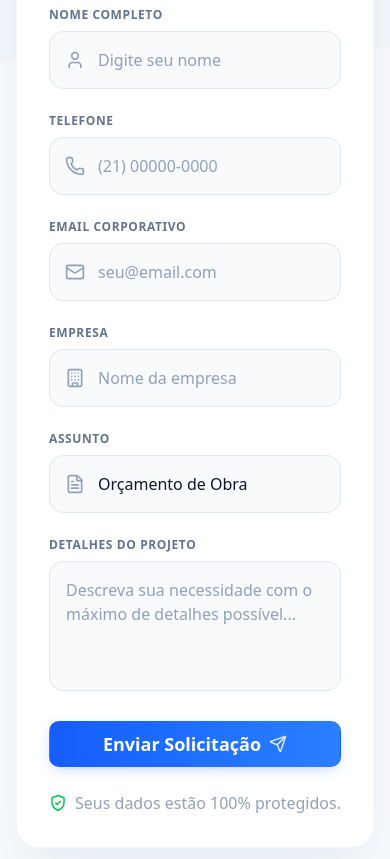
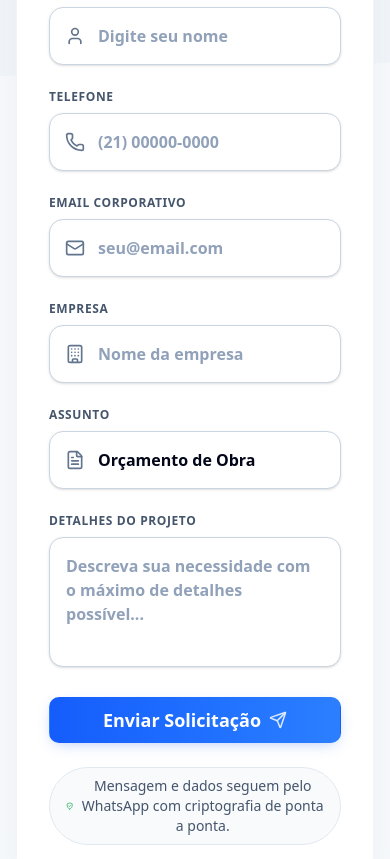
Before and after one commit to victorbraga8/filadelfia-obras, a React (Vite) app: page / in a window 390 px wide. Shown: the part 9200-10059 px from the top of the page. Built offline with nearby package versions, Linux system fonts and the light colour scheme.

Commit message:
feat: enhance contact form functionality with validation and WhatsApp integration

```diff
--- a/src/components/contato.tsx
+++ b/src/components/contato.tsx
@@ -1,3 +1,5 @@
+import type { ChangeEvent, FormEvent } from "react";
+import { useEffect, useRef, useState } from "react";
 import { Instagram, Mail, MapPin, Phone, MessageCircle, Send, User, Building, FileText } from "lucide-react";
 
 import {
@@ -6,9 +8,92 @@ import {
   CONTACT_PHONE_DISPLAY,
   CONTACT_PHONE_HREF,
   CONTACT_WHATSAPP_HREF,
+  buildContactFormWhatsAppHref,
+  formatBrazilianPhoneInput,
+  getContactFormSpamBlockReason,
 } from "@/lib/contact";
 
+const contactLabelClassName =
+  "block text-xs font-bold text-slate-600 uppercase tracking-wider mb-2 group-focus-within:text-blue-700 transition-colors";
+const contactIconClassName =
+  "absolute left-4 top-1/2 -translate-y-1/2 text-slate-500 w-5 h-5 group-focus-within:text-blue-700 transition-colors";
+const contactControlClassName =
+  "w-full rounded-xl border border-slate-300 bg-white text-slate-950 shadow-sm outline-none transition-all font-semibold placeholder:text-slate-400 hover:border-slate-400 focus:border-blue-600 focus:bg-white focus:ring-4 focus:ring-blue-600/20 focus:shadow-[0_10px_30px_-18px_rgba(37,99,235,0.75)] [&:-webkit-autofill]:shadow-[inset_0_0_0_1000px_white] [&:-webkit-autofill]:[-webkit-text-fill-color:#020617] [&:-webkit-autofill]:caret-slate-950";
+const contactInputClassName = `${contactControlClassName} pl-12 pr-4 py-4`;
+const contactPhonePattern = "^\\([0-9]{2}\\) [0-9]{4,5}-[0-9]{4}$";
+const submitFeedbackDurationMs = 8000;
+
+function getFormFieldValue(formData: FormData, fieldName: string) {
+  const value = formData.get(fieldName);
+
+  return typeof value === "string" ? value : "";
+}
+
 export default function Contato() {
+  const formStartedAtRef = useRef(0);
+  const lastSubmittedAtRef = useRef(0);
+  const [phoneValue, setPhoneValue] = useState("");
+  const [submitFeedback, setSubmitFeedback] = useState<string | null>(null);
+  const [submitFeedbackTone, setSubmitFeedbackTone] = useState<"error" | "success" | null>(null);
+
+  useEffect(() => {
+    if (!submitFeedback) {
+      return;
+    }
+
+    const timeoutId = window.setTimeout(() => {
+      setSubmitFeedback(null);
+      setSubmitFeedbackTone(null);
+    }, submitFeedbackDurationMs);
+
+    return () => window.clearTimeout(timeoutId);
+  }, [submitFeedback]);
+
+  const handleFormInteraction = () => {
+    if (formStartedAtRef.current === 0) {
+      formStartedAtRef.current = Date.now();
+    }
+  };
+
+  const handlePhoneChange = (event: ChangeEvent<HTMLInputElement>) => {
+    setPhoneValue(formatBrazilianPhoneInput(event.target.value));
+  };
+
+  const handleSubmit = (event: FormEvent<HTMLFormElement>) => {
+    event.preventDefault();
+
+    const form = event.currentTarget;
+    const formData = new FormData(form);
+    const now = Date.now();
+    const spamBlockReason = getContactFormSpamBlockReason({
+      elapsedMs: formStartedAtRef.current > 0 ? now - formStartedAtRef.current : 0,
+      honeypotValue: getFormFieldValue(formData, "companyWebsite"),
+      lastSubmittedAt: lastSubmittedAtRef.current,
+      now,
+    });
+
+    if (spamBlockReason) {
+      setSubmitFeedbackTone("error");
+      setSubmitFeedback(spamBlockReason);
+      return;
+    }
+
+    const whatsappHref = buildContactFormWhatsAppHref({
+      fullName: getFormFieldValue(formData, "fullName"),
+      phone: getFormFieldValue(formData, "phone"),
+      email: getFormFieldValue(formData, "email"),
+      company: getFormFieldValue(formData, "company"),
+      subject: getFormFieldValue(formData, "subject"),
+      details: getFormFieldValue(formData, "details"),
+    });
+
+    lastSubmittedAtRef.current = now;
+    setSubmitFeedbackTone("success");
+    setSubmitFeedback("Recebemos sua mensagem. O WhatsApp foi aberto para concluir o envio.");
+
+    window.open(whatsappHref, "_blank", "noopener,noreferrer");
+  };
+
   return (
     <section id="contato" className="py-20 md:py-24 bg-slate-50 relative overflow-hidden">
 
@@ -118,45 +203,58 @@ export default function Contato() {
               </div>
             </div>
 
-            <form className="space-y-6">
+            <form className="space-y-6" onFocus={handleFormInteraction} onChange={handleFormInteraction} onSubmit={handleSubmit}>
+              <div
+                className="absolute left-[-5000px] top-auto h-px w-px overflow-hidden"
+                aria-hidden="true"
+              >
+                <label htmlFor="company-website">Site da empresa</label>
+                <input
+                  id="company-website"
+                  name="companyWebsite"
+                  type="text"
+                  tabIndex={-1}
+                  autoComplete="off"
+                />
+              </div>
               <div className="grid grid-cols-1 md:grid-cols-2 gap-6">
                 <div className="group relative">
-                  <label className="block text-xs font-bold text-slate-500 uppercase tracking-wider mb-2 group-focus-within:text-blue-600 transition-colors">Nome Completo</label>
+                  <label htmlFor="contact-full-name" className={contactLabelClassName}>Nome Completo</label>
                   <div className="relative">
-                    <User className="absolute left-4 top-1/2 -translate-y-1/2 text-slate-400 w-5 h-5 group-focus-within:text-blue-600 transition-colors" />
-                    <input type="text" className="w-full pl-12 pr-4 py-4 rounded-xl bg-slate-50 border border-slate-200 focus:border-blue-600 focus:bg-white focus:ring-4 focus:ring-blue-600/10 outline-none transition-all font-medium text-slate-900 placeholder:text-slate-400" placeholder="Digite seu nome" />
+                    <User className={contactIconClassName} />
+                    <input id="contact-full-name" name="fullName" type="text" autoComplete="name" minLength={3} maxLength={120} required className={contactInputClassName} placeholder="Digite seu nome" />
                   </div>
                 </div>
                 <div className="group relative">
-                  <label className="block text-xs font-bold text-slate-500 uppercase tracking-wider mb-2 group-focus-within:text-blue-600 transition-colors">Telefone</label>
+                  <label htmlFor="contact-phone" className={contactLabelClassName}>Telefone</label>
                   <div className="relative">
-                    <Phone className="absolute left-4 top-1/2 -translate-y-1/2 text-slate-400 w-5 h-5 group-focus-within:text-blue-600 transition-colors" />
-                    <input type="tel" className="w-full pl-12 pr-4 py-4 rounded-xl bg-slate-50 border border-slate-200 focus:border-blue-600 focus:bg-white focus:ring-4 focus:ring-blue-600/10 outline-none transition-all font-medium text-slate-900 placeholder:text-slate-400" placeholder="(21) 00000-0000" />
+                    <Phone className={contactIconClassName} />
+                    <input id="contact-phone" name="phone" type="tel" autoComplete="tel" inputMode="numeric" minLength={14} maxLength={15} pattern={contactPhonePattern} value={phoneValue} onChange={handlePhoneChange} required className={contactInputClassName} placeholder="(21) 00000-0000" />
                   </div>
                 </div>
               </div>
 
               <div className="group relative">
-                <label className="block text-xs font-bold text-slate-500 uppercase tracking-wider mb-2 group-focus-within:text-blue-600 transition-colors">Email Corporativo</label>
+                <label htmlFor="contact-email" className={contactLabelClassName}>Email Corporativo</label>
                 <div className="relative">
-                  <Mail className="absolute left-4 top-1/2 -translate-y-1/2 text-slate-400 w-5 h-5 group-focus-within:text-blue-600 transition-colors" />
-                  <input type="email" className="w-full pl-12 pr-4 py-4 rounded-xl bg-slate-50 border border-slate-200 focus:border-blue-600 focus:bg-white focus:ring-4 focus:ring-blue-600/10 outline-none transition-all font-medium text-slate-900 placeholder:text-slate-400" placeholder="seu@email.com" />
+                  <Mail className={contactIconClassName} />
+                  <input id="contact-email" name="email" type="email" autoComplete="email" maxLength={120} className={contactInputClassName} placeholder="seu@email.com" />
                 </div>
               </div>
 
               <div className="grid grid-cols-1 md:grid-cols-2 gap-6">
                 <div className="group relative">
-                  <label className="block text-xs font-bold text-slate-500 uppercase tracking-wider mb-2 group-focus-within:text-blue-600 transition-colors">Empresa</label>
+                  <label htmlFor="contact-company" className={contactLabelClassName}>Empresa</label>
                   <div className="relative">
-                    <Building className="absolute left-4 top-1/2 -translate-y-1/2 text-slate-400 w-5 h-5 group-focus-within:text-blue-600 transition-colors" />
-                    <input type="text" className="w-full pl-12 pr-4 py-4 rounded-xl bg-slate-50 border border-slate-200 focus:border-blue-600 focus:bg-white focus:ring-4 focus:ring-blue-600/10 outline-none transition-all font-medium text-slate-900 placeholder:text-slate-400" placeholder="Nome da empresa" />
+                    <Building className={contactIconClassName} />
+                    <input id="contact-company" name="company" type="text" autoComplete="organization" maxLength={120} className={contactInputClassName} placeholder="Nome da empresa" />
                   </div>
                 </div>
                 <div className="group relative">
-                  <label className="block text-xs font-bold text-slate-500 uppercase tracking-wider mb-2 group-focus-within:text-blue-600 transition-colors">Assunto</label>
+                  <label htmlFor="contact-subject" className={contactLabelClassName}>Assunto</label>
                   <div className="relative">
-                    <FileText className="absolute left-4 top-1/2 -translate-y-1/2 text-slate-400 w-5 h-5 group-focus-within:text-blue-600 transition-colors" />
-                    <select className="w-full pl-12 pr-4 py-4 rounded-xl bg-slate-50 border border-slate-200 focus:border-blue-600 focus:bg-white focus:ring-4 focus:ring-blue-600/10 outline-none transition-all font-medium text-slate-900 appearance-none cursor-pointer">
+                    <FileText className={contactIconClassName} />
+                    <select id="contact-subject" name="subject" required className={`${contactInputClassName} appearance-none cursor-pointer`}>
                       <option>Orçamento de Obra</option>
                       <option>Limpeza Industrial</option>
                       <option>Aluguel de Caminhão</option>
@@ -168,18 +266,29 @@ export default function Contato() {
               </div>
 
               <div className="group">
-                <label className="block text-xs font-bold text-slate-500 uppercase tracking-wider mb-2 group-focus-within:text-blue-600 transition-colors">Detalhes do Projeto</label>
-                <textarea rows={4} className="w-full px-4 py-4 rounded-xl bg-slate-50 border border-slate-200 focus:border-blue-600 focus:bg-white focus:ring-4 focus:ring-blue-600/10 outline-none transition-all font-medium text-slate-900 resize-none placeholder:text-slate-400" placeholder="Descreva sua necessidade com o máximo de detalhes possível..."></textarea>
+                <label htmlFor="contact-details" className={contactLabelClassName}>Detalhes do Projeto</label>
+                <textarea id="contact-details" name="details" rows={4} minLength={20} maxLength={1500} required className={`${contactControlClassName} px-4 py-4 resize-none`} placeholder="Descreva sua necessidade com o máximo de detalhes possível..."></textarea>
               </div>
               <div className="flex justify-center">
-                <button type="button" className="md:w-1/2! w-full bg-linear-to-r! from-blue-600! to-blue-500! hover:from-blue-500! hover:to-blue-400! text-white! font-bold! py-2! rounded-lg! transition-all! duration-300! shadow-[0_4px_15px_-5px_rgba(37,99,235,0.4)]! hover:shadow-[0_8px_25px_-5px_rgba(37,99,235,0.5)]! hover:-translate-y-0.5! flex! items-center! justify-center! gap-2! group! active:scale-[0.99]! text-sm!">
+                <button type="submit" className="md:w-1/2! w-full bg-linear-to-r! from-blue-600! to-blue-500! hover:from-blue-500! hover:to-blue-400! text-white! font-bold! py-2! rounded-lg! transition-all! duration-300! shadow-[0_4px_15px_-5px_rgba(37,99,235,0.4)]! hover:shadow-[0_8px_25px_-5px_rgba(37,99,235,0.5)]! hover:-translate-y-0.5! flex! items-center! justify-center! gap-2! group! active:scale-[0.99]! text-sm!">
                   <span className="text-lg">Enviar Solicitação</span>
                   <Send size={18} className="text-blue-100! group-hover:text-white! group-hover:translate-x-0.5! group-hover:-translate-y-0.5! transition-all! duration-300!" />
                 </button>
               </div>
-              <p className="text-center text-md text-slate-400 mt-4 flex items-center justify-center gap-2">
-                <ShieldCheckIcon size={18} className="text-green-500" />
-                Seus dados estão 100% protegidos.
+              {submitFeedback ? (
+                <p
+                  role="status"
+                  aria-live="polite"
+                  className={`text-center text-sm ${
+                    submitFeedbackTone === "error" ? "text-amber-600" : "text-green-600"
+                  }`}
+                >
+                  {submitFeedback}
+                </p>
+              ) : null}
+              <p className="mx-auto mt-4 flex max-w-xl items-center justify-center gap-2 rounded-full border border-slate-200 bg-slate-50 px-4 py-2 text-center text-sm font-medium text-slate-600">
+                <ShieldCheckIcon size={16} className="text-green-600" />
+                Mensagem e dados seguem pelo WhatsApp com criptografia de ponta a ponta.
               </p>
             </form>
           </div>
```
Also changed, not shown: src/lib/contact.ts (+104 -1 lines).
